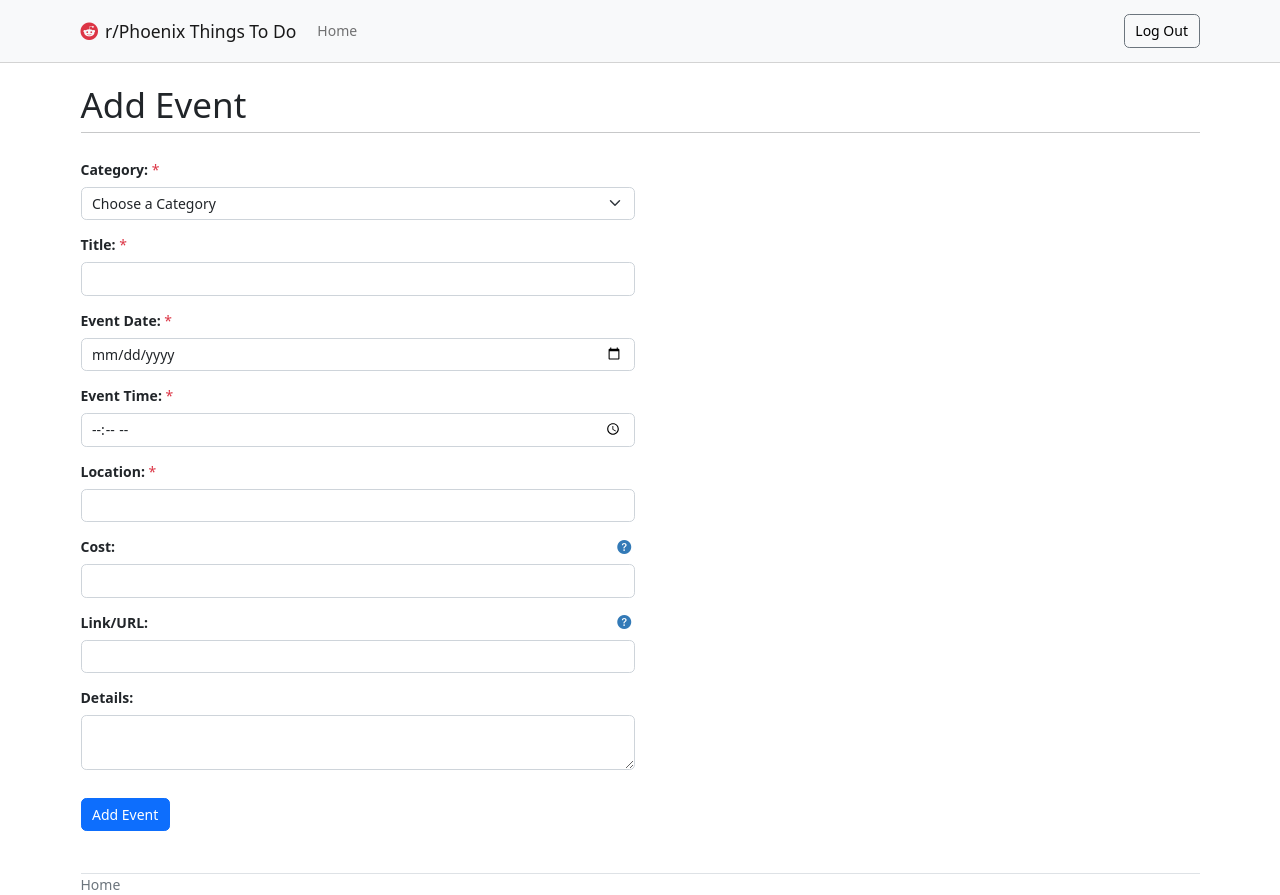
After one commit to charliegriefer/rphoenixthings, a Flask app: page /add_event in a window 1280 px wide. The commit adds this page. Run offline with Flask 3, Linux system fonts and the light colour scheme; a user stored in the database is signed in; tables that the repository leaves empty hold one stand-in row (values such as "Sample post").

Commit message:
Started getting the form to add an event put together

```diff
--- a/app/auth/routes.py
+++ b/app/auth/routes.py
@@ -27,7 +27,8 @@ def login():
         return redirect(url_for("main.home"))
     form = LoginForm()
     if request.method == "POST" and form.validate_on_submit():
-        user = User.query.filter(User.email == form.email.data, User.is_deleted is False).first()
+        user = User.query.filter(User.email == form.email.data, User.is_deleted.is_(False)).first()
+
         if user is None or not user.check_password(form.password.data):
             flash("Incorrect username or password!", "danger")
             return redirect(url_for("auth.login"))
--- a/app/forms.py
+++ b/app/forms.py
@@ -1,8 +1,10 @@
 import re
 
 from flask_wtf import FlaskForm
-from wtforms import BooleanField, PasswordField, StringField, SubmitField
-from wtforms.validators import Email, EqualTo, InputRequired, Length, ValidationError
+from wtforms import (
+    BooleanField, DateField, PasswordField, SelectField, StringField, SubmitField, TextAreaField, TimeField, URLField
+)
+from wtforms.validators import Email, EqualTo, InputRequired, Length, Optional, URL, ValidationError
 
 from app.models import User
 
@@ -54,3 +56,15 @@ class ResetPasswordRequestForm(FlaskForm):
                         validators=[InputRequired(), Email(message="Enter a valid e-mail address.")],
                         render_kw={"placeholder": "E-Mail Address"},)
     submit = SubmitField("Submit")
+
+
+class AddEventForm(FlaskForm):
+    category = SelectField("Category:", validators=[InputRequired()])
+    title = StringField("Title:", validators=[InputRequired()])
+    eventDate = DateField("Event Date:", validators=[InputRequired()])
+    eventTime = TimeField("Event Time:", validators=[InputRequired()])
+    location = StringField("Location:", validators=[InputRequired()])
+    cost = StringField("Cost:", validators=[Optional()])
+    link = URLField("Link/URL:", validators=[Optional(), URL()])
+    details = TextAreaField("Details: ", validators=[Optional()])
+    submit = SubmitField("Add Event")
--- a/app/main/routes.py
+++ b/app/main/routes.py
@@ -1,7 +1,46 @@
-from flask import redirect, render_template, url_for
+from flask import redirect, render_template, request, url_for
 from flask_login import current_user, login_required
+from app.forms import AddEventForm
+from app.main import main_blueprint
 
-from app.main import main_blueprint
+event_categories = [
+    {"title": "Home & Garden", "value": "[HOME/GARDEN]", "emoji": "🏠"},
+    {"title": "Flora", "value": "[FLORA]", "emoji": "🌵"},
+    {"title": "Gaming", "value": "[GAMING]", "emoji": "🕹️"},
+    {"title": "Comedy", "value": "[COMEDY]", "emoji": "🎤"},
+    {"title": "Meetup", "value": "[MEETUP]", "emoji": "📛"},
+    {"title": "Community", "value": "[COMMUNITY]", "emoji": "📛"},
+    {"title": "Food & Drink", "value": "[FOOD/DRINK]", "emoji": "🍔"},
+    {"title": "Film/Movies", "value": "[FILM]", "emoji": "🎥"},
+    {"title": "Music", "value": "[MUSIC]", "emoji": "🎵"},
+    {"title": "Sports", "value": "[SPORTS]", "emoji": "🏆"},
+    {"title": "Theater", "value": "[THEATER]", "emoji": "🎭"},
+    {"title": "Fairs and Festivals", "value": "[FAIRS/FESTIVALS]", "emoji": "🎡"},
+    {"title": "Dance", "value": "[DANCE]", "emoji": "🕺"},
+    {"title": "Aliens", "value": "[ALIENS]", "emoji": "👽"},
+    {"title": "Pets", "value": "[PETS]", "emoji": "🐹"},
+    {"title": "Cars", "value": "[CARS]", "emoji": " 🚘"},
+    {"title": "Market", "value": "[MARKET]", "emoji": "🛒"},
+    {"title": "Art", "value": "[ART]", "emoji": "🎨"},
+    {"title": "Kids/Family", "value": "[KIDS/FAMILY]", "emoji": "👪"},
+    {"title": "Books/Reading", "value": "[BOOKS/READING]", "emoji": "📖"},
+    {"title": "Science and Stuff", "value": "[SCIENCE/STUFF]", "emoji": "🧪"},
+    {"title": "Health/Wellness", "value": "[HEALTH]", "emoji": "❤️"},
+    {"title": "Tech", "value": "[TECH]", "emoji": "🖥️"},
+    {"title": "Podcast", "value": "[PODCAST]", "emoji": "🎙️"},
+    {"title": "Trivia", "value": "[TRIVIA]", "emoji": "❓"},
+    {"title": "Winter Festivities", "value": "[WINTER FESTIVITIES]", "emoji": "❄️"},
+    {"title": "Fall Festivities", "value": "[FALL FESTIVITIES]", "emoji": "🍂"},
+    {"title": "Holidays/Halloween", "value": "[HOLIDAYS/HALLOWEEN]", "emoji": "👻"},
+    {"title": "Holidays/July 4th", "value": "[HOLIDAYS/JULY4TH]", "emoji": "🎆"},
+    {"title": "Holidays/Easter", "value": "[HOLIDAYS/EASTER]", "emoji": "🐰"},
+    {"title": "Holidays/Mother's Day", "value": "[HOLIDAYS/MOTHERS DAY]", "emoji": "👩"},
+    {"title": "Holidays/Christmas", "value": "[HOLIDAYS/XMAS]", "emoji": "🎄"},
+    {"title": "Holidays/New Year's Eve", "value": "[HOLIDAYS/NEW YEAR'S EVE]", "emoji": "🎉"},
+    {"title": "Holidays/St. Patrick's Day", "value": "[HOLIDAYS/ST PAT'S]", "emoji": "☘️"}
+]
+
+# {"title": "Other", "value": "[OTHER]": "emoji": "❓"}
 
 
 @main_blueprint.route("/")
@@ -16,3 +55,17 @@ def index():
 @login_required
 def home():
     return render_template("home.html")
+
+
+@main_blueprint.route("/add_event", endpoint="add_event", methods=["GET", "POST"])
+@login_required
+def add_event():
+    form = AddEventForm()
+    cats = sorted(event_categories, key=lambda d: d["title"])
+    form.category.choices = [(c.get("value"), f'{c.get("emoji")} {c.get("title")}') for c in cats]
+    form.category.choices.append(("[OTHER]", "❓Other"))
+    form.category.choices.insert(0, ("", "Choose a Category"))
+    if request.method == "POST" and form.validate_on_submit():
+        print("GOOD JOB!")
+        exit(27)
+    return render_template("add_event.html", form=form)
--- a/app/static/css/main.css
+++ b/app/static/css/main.css
@@ -60,3 +60,10 @@ a:focus, a:hover {
   background-color: #FEF5E4;
   border-color: #F2D9AE;
 }
+
+
+/* popover */
+/* ---------------------------------------------------------------------------------------- */
+div.popover-body ul {
+  padding-left: 16px;
+}
--- /dev/null
+++ b/app/templates/add_event.html
@@ -0,0 +1,48 @@
+{% extends "base.html" %}
+
+{% block app_content %}
+  <h1>Add Event</h1>
+  <hr />
+
+  <div class="container ms-0 ps-0">
+    <div class="col w-50">
+      <form method="post">
+        {{ form.csrf_token }}
+
+        {% for field in form %}
+          {% if field.name != "csrf_token" and field.name != "submit" %}
+            <div class="mb-3">
+              {{ field.label(class="form-label") }}
+              {% if field.flags.required %}<span class="text-danger">*</span>{% endif %}
+              {% if field.name == "cost" %}
+                <a tabindex="0" href="" class="float-end pe-1" data-bs-toggle="popover" data-bs-trigger="hover" data-bs-placement="right" data-bs-html="true" data-bs-title="<i class='bi bi-question-circle pe-1'></i> Cost (String)" data-bs-content="<p>The cost of the event (optional).</p><p>Free text field. Examples of valid values are:</p><ul><li>$25</li><li>$25.00</li><li>$25.00+</li><li>$25.00-$75.00</li><li>Free</li></ul>" onclick="return false;"><i class="bi bi-question-circle-fill"></i></a>
+              {% endif %}
+              {% if field.name == "link" %}
+                <a tabindex="0" href="" class="float-end pe-1" data-bs-toggle="popover" data-bs-trigger="hover" data-bs-placement="right" data-bs-html="true" data-bs-title="<i class='bi bi-question-circle pe-1'></i> Link/URL (String)" data-bs-content="<p>A valid link/URL to the event's web site (optional).</p>" onclick="return false;"><i class="bi bi-question-circle-fill"></i></a>
+              {% endif %}
+              {% if field.type == "SelectField" %}
+                {{ field(class="form-select" + (" is-invalid" if field.errors else "")) }}
+              {% else %}
+                {{ field(class="form-control" + (" is-invalid" if field.errors else "")) }}
+              {% endif %}
+            </div>
+          {% endif %}
+        {% endfor %}
+
+        <div class="mb-3 pt-3">
+          {{ form.submit(class="btn btn-primary") }}
+        </div>
+
+      </form>
+    </div>
+  </div>
+
+{% endblock %}
+
+{% block scripts %}
+  {{ super() }}
+  <script type="text/javascript">
+    const popoverTriggerList = document.querySelectorAll('[data-bs-toggle="popover"]')
+    const popoverList = [...popoverTriggerList].map(popoverTriggerEl => new bootstrap.Popover(popoverTriggerEl))
+  </script>
+{% endblock %}
--- a/app/templates/base.html
+++ b/app/templates/base.html
@@ -29,7 +29,7 @@
       <div class="collapse navbar-collapse" id="navbarSupportedContent">
         <ul class="navbar-nav me-auto mb-2 mb-lg-0">
           <li class="nav-item">
-            <a class="nav-link" id="nav_home" href="">Home</a>
+            <a href="{{ url_for("main.home") }}" class="nav-link" id="nav_home" href="">Home</a>
           </li>
         </ul>
         <span class="navbar-text">
--- a/app/templates/home.html
+++ b/app/templates/home.html
@@ -5,6 +5,6 @@
   <hr />
 
   <div class="container ms-0 ps-0">
-
+    <a href="{{ url_for("main.add_event") }}">Add Event</a>
   </div>
 {% endblock %}
```
